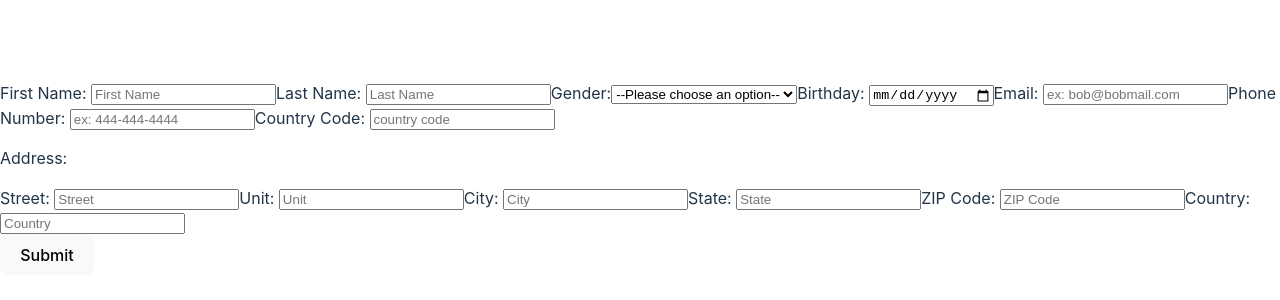
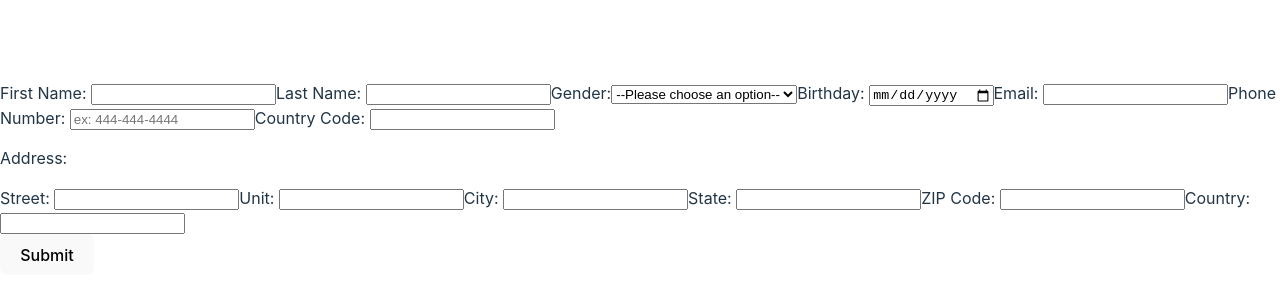
Before and after one commit to dyazdani/contact-list, a React (Vite) app: page /create in a window 1280 px wide. Shown: the part 222-522 px from the top of the page. Built offline with nearby package versions, Linux system fonts and the light colour scheme.

Commit message:
Deleted unnecessary placeholder text

```diff
--- a/src/components/CreateContactForm.tsx
+++ b/src/components/CreateContactForm.tsx
@@ -66,7 +66,6 @@ const CreateContactForm = () => {
         <form onSubmit={handleSubmit}>
             <label htmlFor="first-name">First Name: </label>
             <input
-                placeholder="First Name"
                 type="text"
                 id="first-name"
                 value={firstName}
@@ -74,7 +73,6 @@ const CreateContactForm = () => {
             />
             <label htmlFor="last-name">Last Name: </label>
             <input
-                placeholder="Last Name"
                 type="text"
                 id="last-time"
                 value={lastName}
@@ -103,7 +101,6 @@ const CreateContactForm = () => {
                 onChange={(e) => setBirthday(e.target.value)}/>
             <label htmlFor="email">Email: </label>
             <input
-                placeholder="ex: bob@bobmail.com"
                 type="email"
                 value={email}
                 id="email"
@@ -118,7 +115,6 @@ const CreateContactForm = () => {
             <label htmlFor="country-code">Country Code: </label>
             <input
                 type="number"
-                placeholder="country code"
                 id="country-code"
                 value={countryCode}
                 onChange={(e) => setCountryCode(e.target.value)}/>
@@ -127,42 +123,36 @@ const CreateContactForm = () => {
                 <label htmlFor="street">Street: </label>
                 <input
                     type="text"
-                    placeholder="Street"
                     id="street"
                     value={street}
                     onChange={(e) => setStreet(e.target.value)}/>
                 <label htmlFor="unit">Unit: </label>
                 <input
                     type="text"
-                    placeholder="Unit"
                     id="unit"
                     value={unit}
                     onChange={(e) => setUnit(e.target.value)}/>
                 <label htmlFor="city">City: </label>
                 <input
                     type="text"
-                    placeholder="City"
                     id="city"
                     value={city}
                     onChange={(e) => setCity(e.target.value)}/>
                 <label htmlFor="state">State: </label>
                 <input
                     type="text"
-                    placeholder="State"
                     id="state"
                     value={province}
                     onChange={(e) => setProvince(e.target.value)}/>
                 <label htmlFor="zip-code">ZIP Code: </label>
                 <input
                     type="text"
-                    placeholder="ZIP Code"
                     id="zip-code"
                     value={zip}
                     onChange={(e) => setZip(e.target.value)}/>
                 <label htmlFor="country">Country: </label>
                 <input
                     type="text"
-                    placeholder="Country"
                     id="country"
                     value={country}
                     onChange={(e) => setCountry(e.target.value)}/>
```
